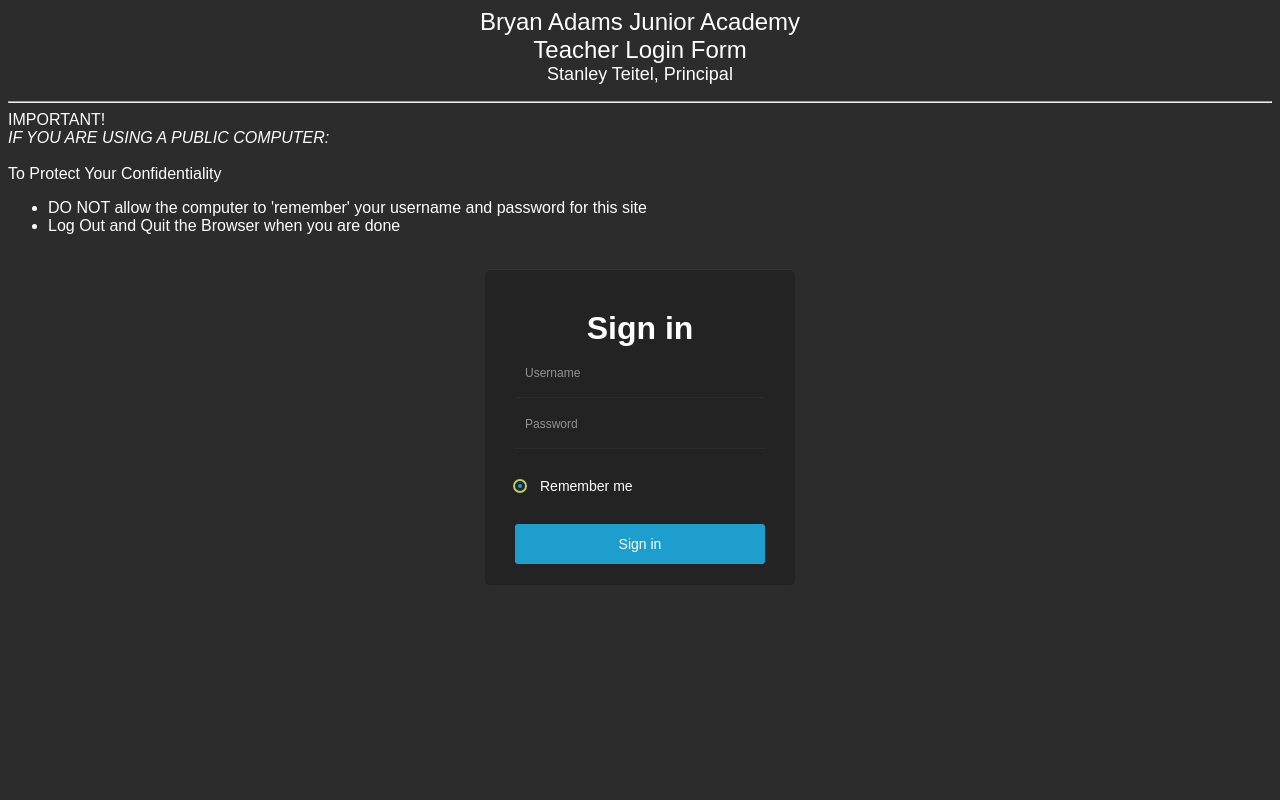
After one commit to stuycs-softdev-fall-2013/proj3-6-BAJA, a Flask app: template sites/school/templates/TeacherLogin.html in a window 1280 px wide. The commit adds this page. Run offline with Flask 2, Linux system fonts and the light colour scheme; the template is opened without the code that fills it, so the values that code supplies are empty.

Commit message:
TeacherLogin Form

```diff
--- a/sites/school/templates/login.html
+++ b/sites/school/templates/Studentlogin.html
@@ -6,6 +6,7 @@
 
 	<body>
 		<p align=center><font size="+2" color="#fff">Bryan Adams Junior Academy<br>
+            Student Login Form <br>
 		</font><font size="+1" color="#fff">Stanley Teitel, Principal</font>
 		<hr>
 		<font color ="#fff">IMPORTANT! <br><i>IF YOU ARE USING A PUBLIC COMPUTER:</i><br><br>
--- a/sites/school/templates/TEST.html
+++ /dev/null
@@ -1,5 +0,0 @@
-<link rel="stylesheet" href="CSS.css"/>
-
-
-<input    placeholder='hello'/> <br>
-<textarea placeholder='hello'></textarea>
--- /dev/null
+++ b/sites/school/templates/TeacherLogin.html
@@ -0,0 +1,33 @@
+<html>
+    <head>
+        <script type="text/javascript" src="../static/login.js"></script>
+        <link rel="stylesheet" href="../static/login.css"/>
+    </head>
+
+    <body>
+        <p align=center><font size="+2" color="#fff">Bryan Adams Junior Academy<br>
+            Teacher Login Form <br>
+        </font><font size="+1" color="#fff">Stanley Teitel, Principal</font>
+        <hr>
+        <font color ="#fff">IMPORTANT! <br><i>IF YOU ARE USING A PUBLIC COMPUTER:</i><br><br>
+        To Protect Your Confidentiality
+        <ul>
+        <li>DO NOT allow the computer to 'remember' your username and password for this site </li>
+        <li>Log Out and Quit the Browser when you are done</li>
+        <!-- TEACHERS IF YOU FORGET YOUR PASSWORD, input abc123 -->
+        </ul>
+        </font>
+        <br>
+        <div class='login'>
+            <h1>Sign in</h1>
+            <input name='username' placeholder='Username' type='text'/>
+            <input id='pw' name='password' placeholder='Password' type='password'/>
+            <div class='remember'>
+                <input checked='' id='remember' name='remember' type='checkbox'/>
+                <label for='remember'></label>Remember me
+            </div>
+            <input type='submit' value='Sign in'/>
+        </div>
+    </body>
+
+</html>
```
Also changed, not shown: sites/school/templates/CSS.css (deleted, +0 -17 lines), 1 other file.
